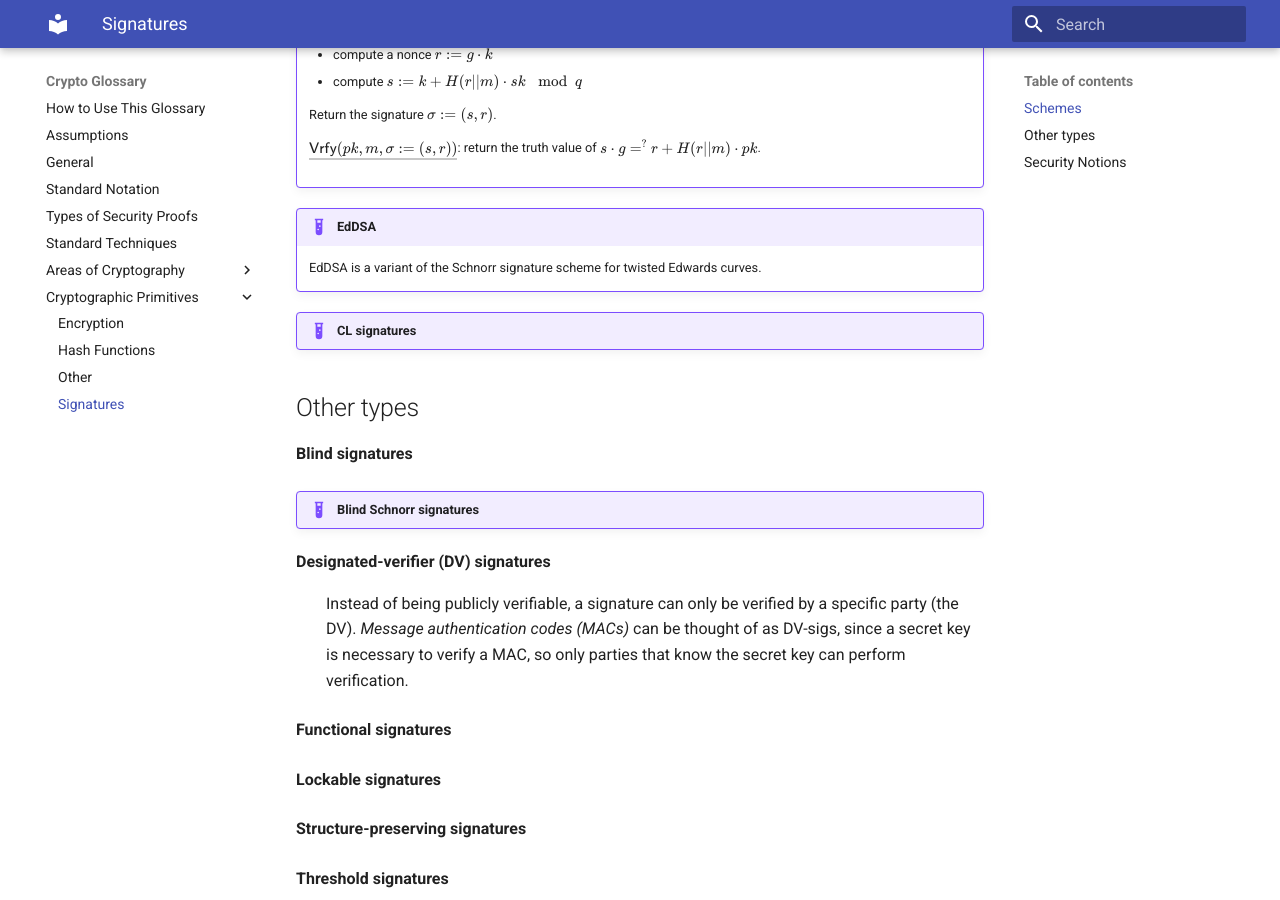
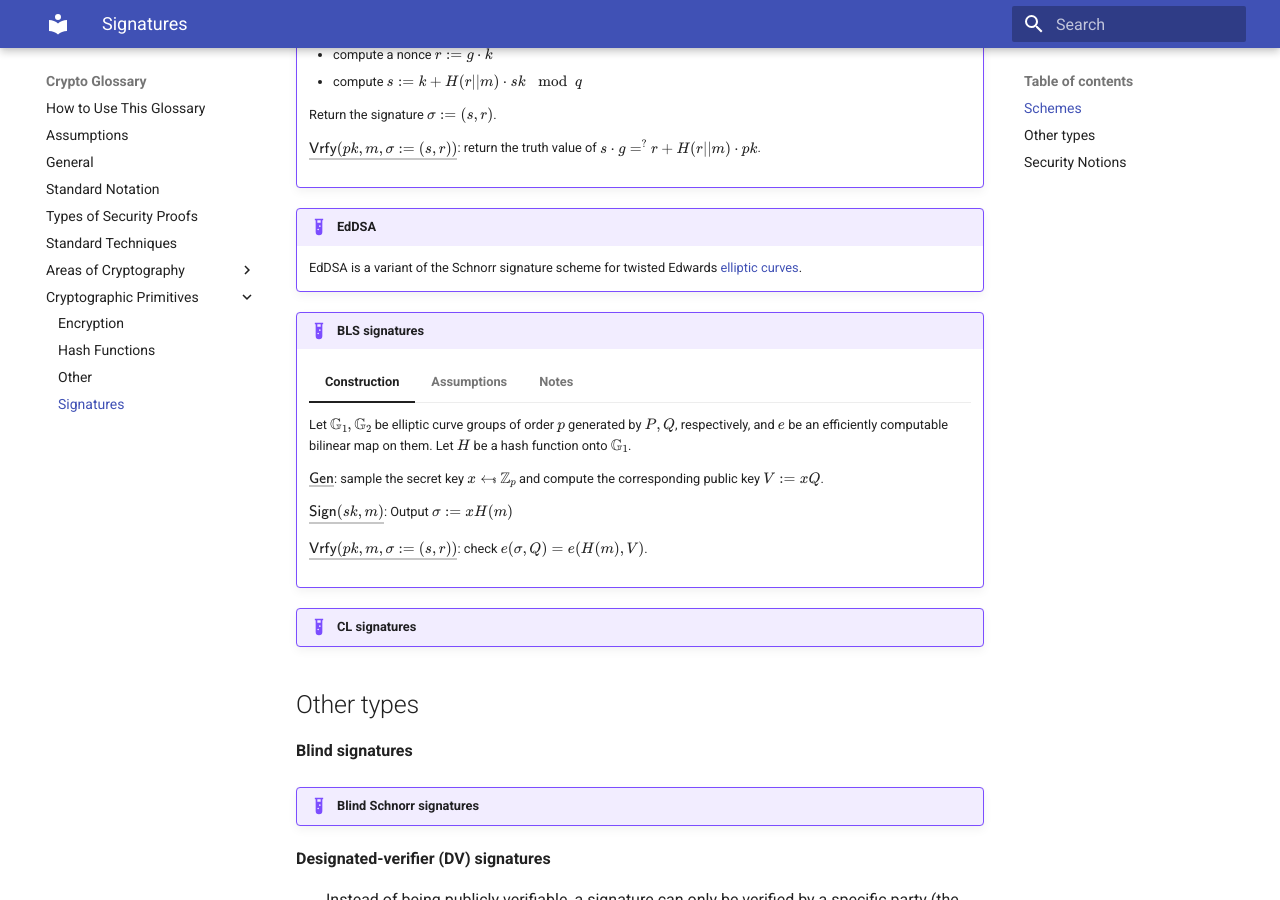
Before and after one commit to nglaeser/crypto-glossary, an MkDocs documentation site: the page built from docs/Cryptographic-Primitives/signatures.md, in a window 1280 px wide and 900 px high, scrolled down 2281 px. Built offline with MkDocs 1.6.1 and Material for MkDocs 9.7.7, drawn with Linux system fonts in a browser that asks for light colours.

Commit message:
add ecc and bls signatures

```diff
--- a/docs/Cryptographic-Primitives/signatures.md
+++ b/docs/Cryptographic-Primitives/signatures.md
@@ -98,7 +98,35 @@ A common paradigm for a signature scheme is to instantiate a signature as a NIZK
         Schnorr signatures can be viewed as a [NIZKPoK](../Areas-of-Cryptography/zk.md) of the discrete logarithm of the public key (i.e., knowledge of the secret key). Note that the Schnorr signing algorithm is essentially the standard [sigma-protocol for DLog](../Areas-of-Cryptography/zk.md#sigma-protocols), made non-interactive with the [Fiat-Shamir transform](../techniques.md).
 
 !!! example "EdDSA"
-    EdDSA is a variant of the Schnorr signature scheme for twisted Edwards curves.
+    EdDSA is a variant of the Schnorr signature scheme for twisted Edwards [elliptic curves](../general.md).
+
+!!! example "BLS signatures"
+    === "Construction"
+        Let $\mathbb{G}_1, \mathbb{G}_2$ be elliptic curve groups of order $p$ generated by $P, Q$, respectively, and $e$ be an efficiently computable bilinear map on them. Let $H$ be a hash function onto $\mathbb{G}_1$.
+
+        $\underline{\mathsf{Gen}}$: sample the secret key $x \gets\!\!\tiny{\$}\normalsize\ \mathbb{Z}_p$ and compute the corresponding public key $V := xQ$.
+
+        $\underline{\mathsf{Sign}(sk, m)}$: Output $\sigma := x H(m)$
+
+        $\underline{\mathsf{Vrfy}(pk,m, \sigma := (s,r))}$: check $e(\sigma, Q) = e(H(m), V)$.
+
+    === "Assumptions"
+        - [co-Gap Diffie Hellman](../assumptions.md#diffie–hellman-dh-assumptions): There is an efficient algorithm for solving co-DDH, but co-CDH is hard
+
+    === "Notes"
+        The scheme extends straightforwardly to (a robust, t-out-of-n) threshold signature. Parties receive Shamir secret shares $x_i$ of the secret key, and the public key and partial public keys $V_i := x_i Q$ are published for all $i$.
+
+        To sign a message, parties that want to participate produce a partial signature (a share of the full signature) $\sigma_i$ by signing using their share of the secret key. That is, $\sigma_i = x_i H(m)$. The full signature is then
+
+        $$ \prod_i \lambda_i \sigma_i $$
+
+        where the $\lambda_i$ is each party's Lagrange interpolation at 0. That is,
+
+        $$ \sigma = \prod_i \lambda_i (x_i H(m)) = (\sum_i \lambda_i x_i) H(m) = x H(m) $$
+
+        where Shamir reconstruction is happening homomorphically in the "exponent".
+
+        This scheme is also **robust**: the validity of the signature share $\sigma_i$ can be checked by checking that $(Q, V_i, H(m), \sigma_i)$ is a co-Diffie-Hellman tuple (of the form $(Q, a Q, H, b H)$ where $a=b$).
 
 !!! example "CL signatures"
 
```
Also changed, not shown: docs/Areas-of-Cryptography/ecc.md (added, +15 -0 lines), docs/general.md (+3 -0 lines).
